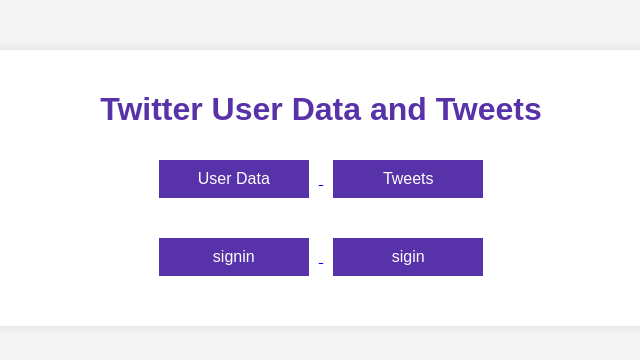
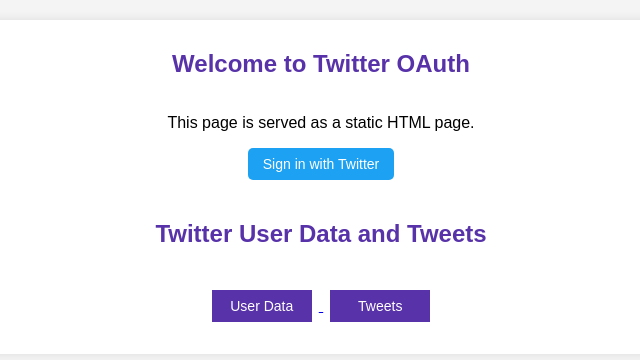
Before and after one commit to ArziBlack/twitter_service, a website: page public/index.html in a window 1280 px wide. Shown: the whole page, without its empty margins (319-959 px from the left). Drawn offline with Linux system fonts and the light colour scheme.

Commit message:
feat: successfully done twitter oauth_v2...

```diff
--- a/public/index.html
+++ b/public/index.html
@@ -10,32 +10,37 @@
             background-color: #f4f4f4;
             margin: 0;
             padding: 0;
+            height: 100vh;
         }
         .container {
             max-width: 800px;
-            margin: 50px auto;
-            padding: 20px;
+            margin: 20px auto;
+            padding: 10px;
             background-color: white;
             border-radius: 10px;
             box-shadow: 0 0 10px rgba(0, 0, 0, 0.1);
+            display: flex;
+            flex-direction: column;
+            align-items: center;
+            justify-content: center;
         }
-        h1 {
+        h2 {
             color: #5832a8;
             text-align: center;
         }
         .nav-buttons {
             text-align: center;
-            margin: 20px 0;
+            margin: 15px 0;
         }
         .nav-buttons button {
-            padding: 10px 20px;
-            font-size: 16px;
+            padding: 8px 15px;
+            font-size: 14px;
             background-color: #5832a8;
             color: white;
             border: none;
             cursor: pointer;
-            margin: 10px;
-            width: 150px;
+            margin: 7px;
+            width: 100px;
         }
         .nav-buttons button:hover {
             background-color: #472997;
@@ -46,11 +51,30 @@
             border: none;
             margin-top: 20px;
         }
+        .button {
+            background-color: #1DA1F2;
+            color: white;
+            border: none;
+            padding: 8px 15px;
+            font-size: 14px;
+            border-radius: 5px;
+            cursor: pointer;
+        }
+
+        .button:hover {
+            background-color: #0c7abf;
+        }
     </style>
 </head>
 <body>
     <div class="container">
-        <h1>Twitter User Data and Tweets</h1>
+
+        <h2>Welcome to Twitter OAuth</h1>
+        <p>This page is served as a static HTML page.</p>
+        <button class="button" id="twitter-auth-btn">Sign in with Twitter</button>
+
+        <div id="auth-status" style="margin-top: 20px;"></div>
+        <h2>Twitter User Data and Tweets</h1>
         <div class="nav-buttons">
             <a href="/user">
                 <button>User Data</button>
@@ -59,21 +83,14 @@
                 <button>Tweets</button>
             </a>
         </div>
-        <div class="nav-buttons">
-            <a href="/user">
-                <button>signin</button>
-            </a>
-            <a href="/tweets">
-                <button>sigin</button>
-            </a>
-        </div>
+    </div>
     </div>
     <script>
          document.getElementById('twitter-auth-btn').addEventListener('click', async () => {
             try {
                 const response = await fetch('/auth/twitter');
                 const result = await response.json();
-
+                console.log(result);
                 if (result.success && result.authUrl) {
                     window.location.href = result.authUrl;
                 } else {
```
Also changed, not shown: src/server.js (+5 -2 lines), 1 other file.
